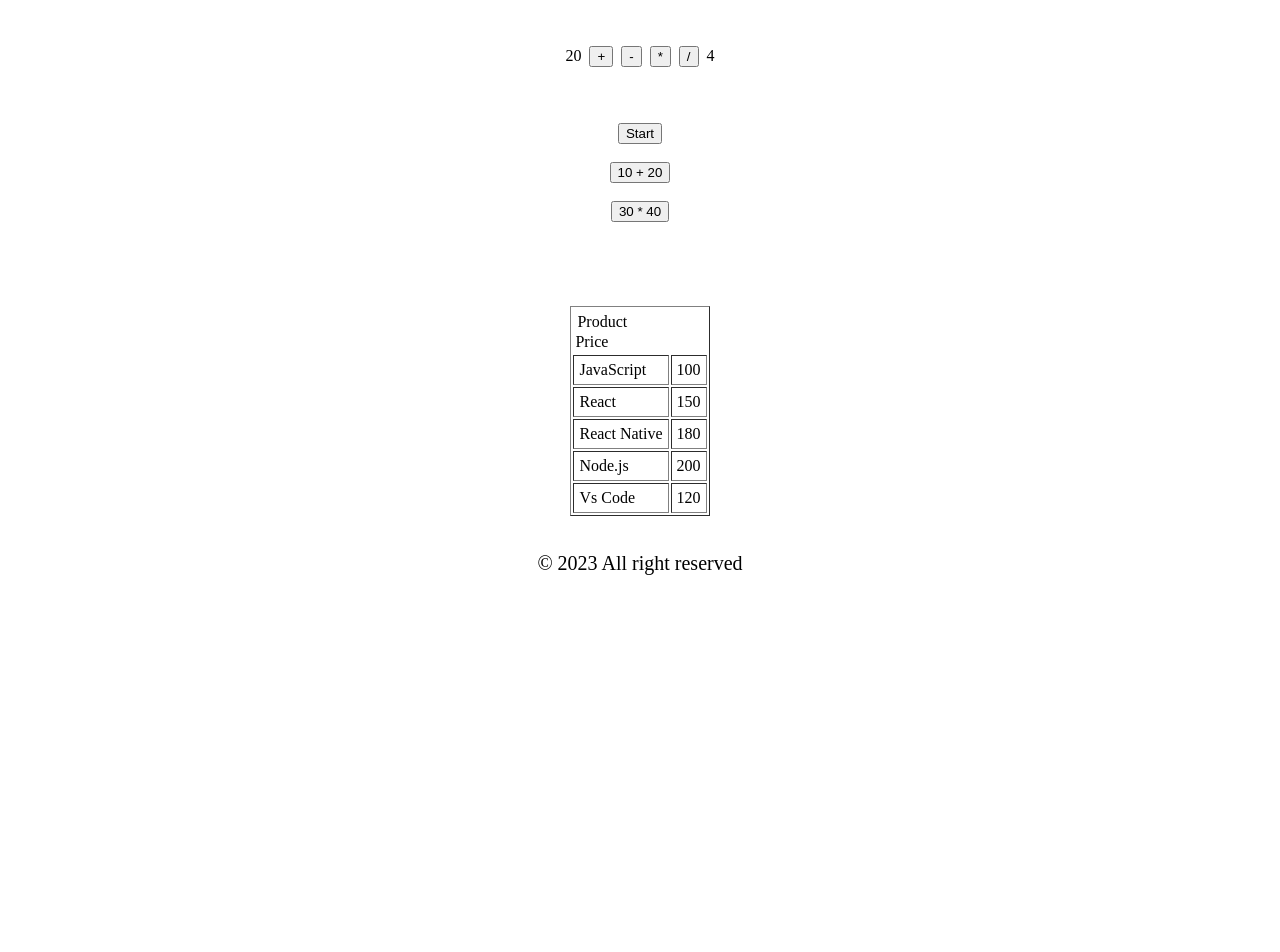
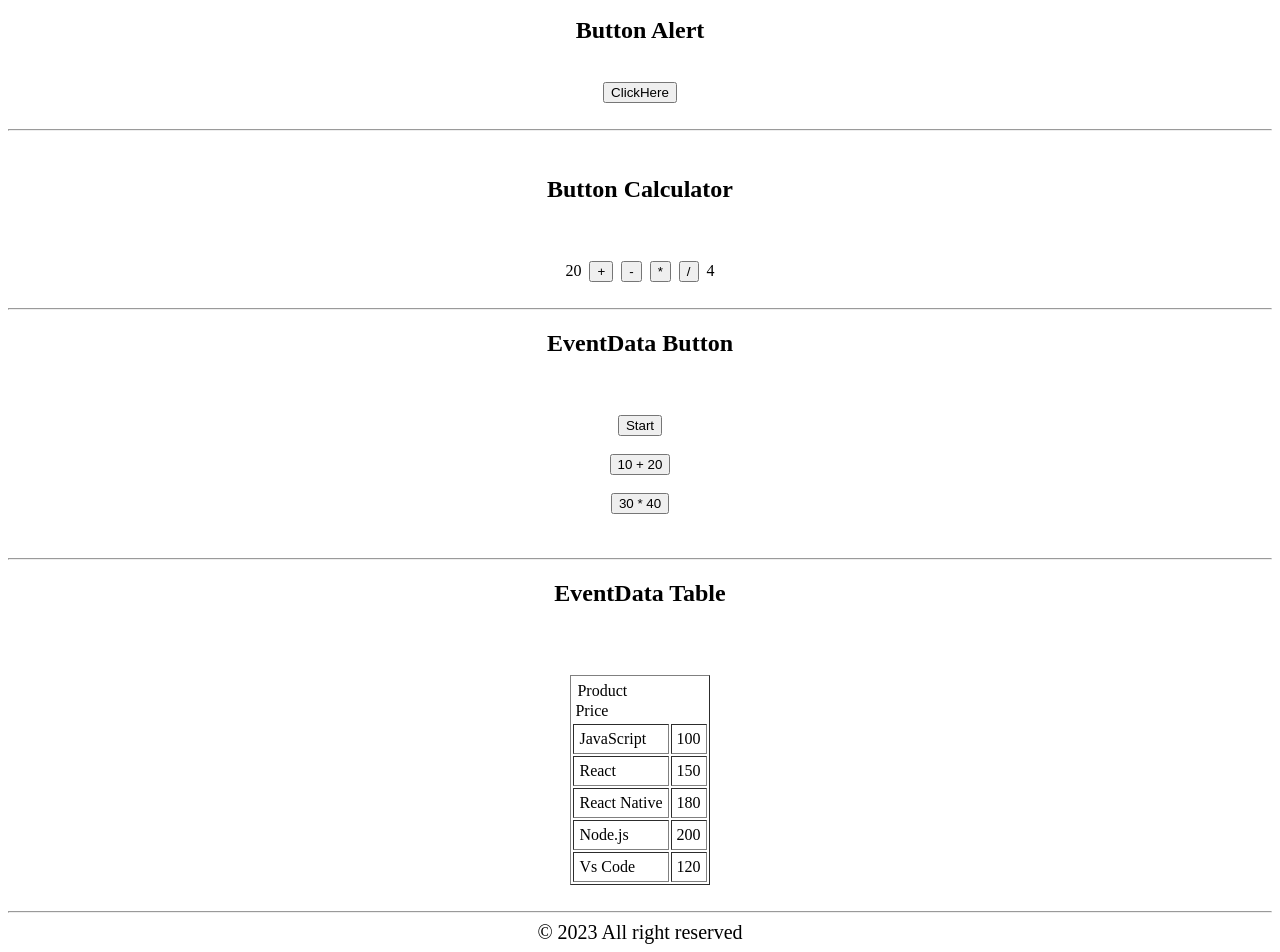
Before and after one commit to s6503052412161/app1, a React (Create React App) app: page / in a window 1280 px wide. Shown: the part 394-1346 px from the top of the page. Before the commit the page ends 977 px from the top, so only its background shows below. Built offline with nearby package versions, Linux system fonts and the light colour scheme.

Commit message:
update App.js management
update App.js

```diff
--- a/src/App.js
+++ b/src/App.js
@@ -10,21 +10,24 @@ function App() {
     <>
     <Header/>
     <br/>
+    <p><center><Calendar/></center></p>
     <br/>
-    <p><center><Calendar/></center></p>
     <Content/>
+    <br/><hr/>
+    <h2 style={{textAlign:"center"}}>Button Alert</h2>
+    <br/>
     <center><Button/></center>
-    <br/>
-    <br/>
+    <br/><hr/><br/>
+    <h2 style={{textAlign:"center"}}>Button Calculator</h2><br/>
     <Calculator/>
-    <br/>
-    <br/>
+    <br/><hr/>
+    <h2 style={{textAlign:"center"}}>EventData Button</h2><br/>
     <EventData/>
-    <br/>
-    <br/>
+    <br/><hr/>
+    <h2 style={{textAlign:"center"}}>EventData Table</h2><br/>
     <Table/>
     <br/>
-    <br/>
+    <hr/>
 
     <Footer/>
     </>
```
